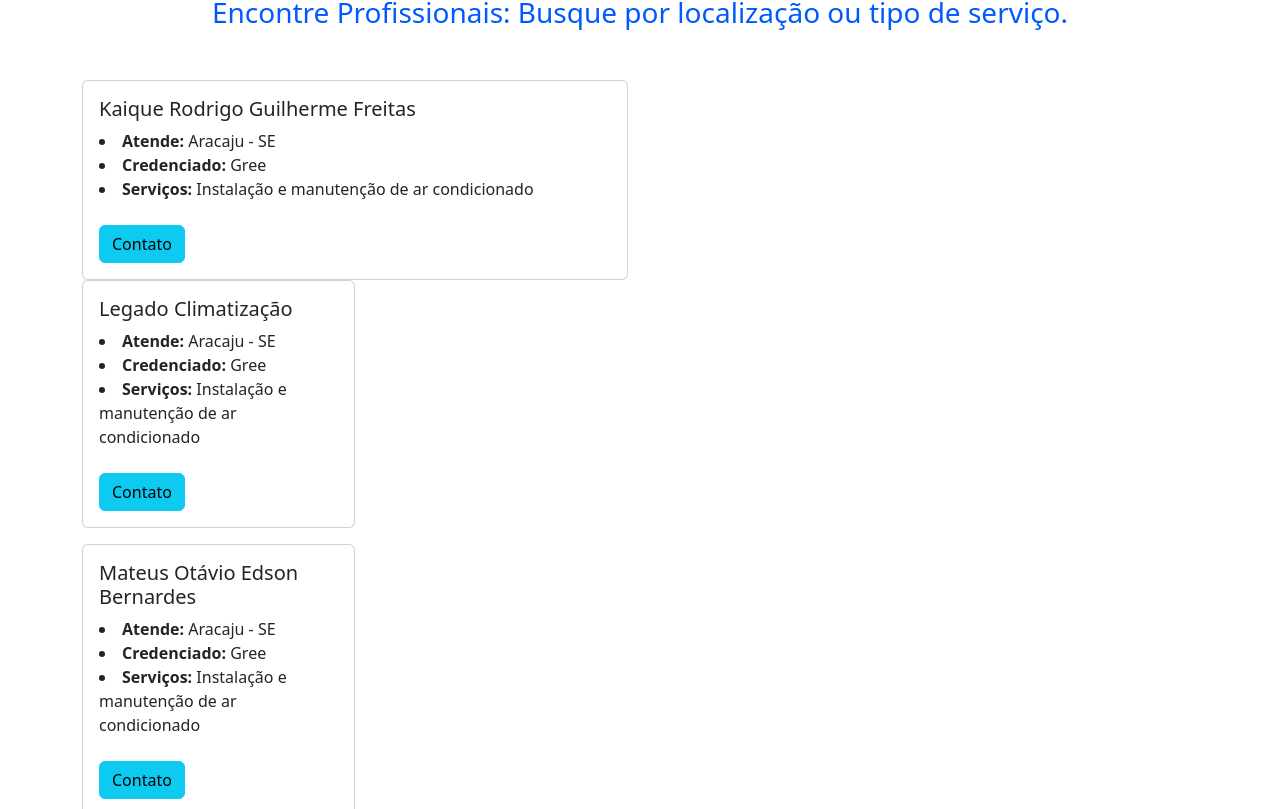
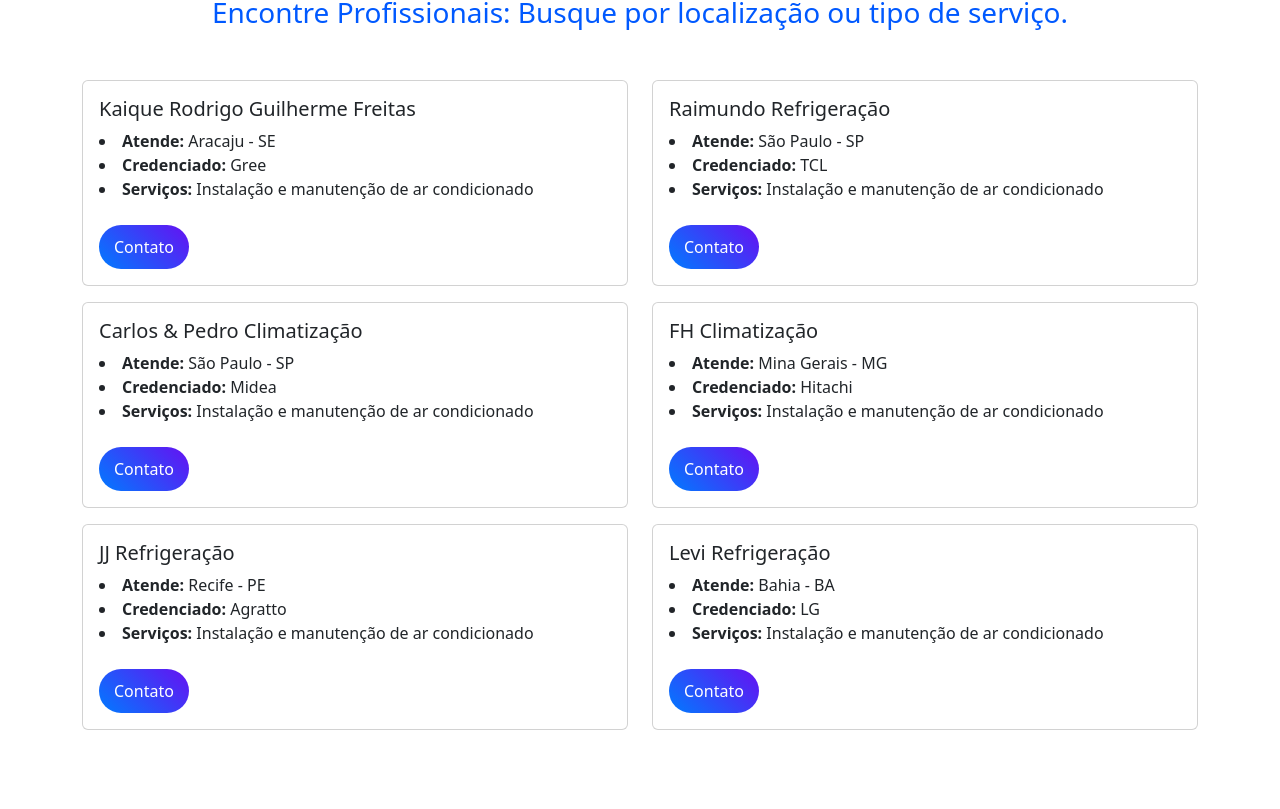
Before and after one commit to App-Server/99frio, a Nuxt app: page / in a window 1280 px wide. Shown: the part 771-1580 px from the top of the page. Built offline with nearby package versions, Linux system fonts and the light colour scheme.

Commit message:
add-layout

```diff
--- a/components/Banner.vue
+++ b/components/Banner.vue
@@ -15,7 +15,7 @@
                             </p>
                             <p> Uma plataforma que facilita a conexão entre usuários e profissionais especializados na instalação de ar condicionado em sua região. </p>
                             <div class="d-grid gap-2">
-                                <NuxtLink to="/cadastro" class="btn btn-primary">Sou instalador e quero cadastrar</NuxtLink>
+                                <NuxtLink to="/cadastro" class="btn btn-gradient">Sou instalador e quero cadastrar</NuxtLink>
                             </div>
                         </div>
                     </div>
@@ -59,4 +59,58 @@
     width: 100%;
     height: 100%;
 }
+
+.card-custom {
+    border: none;
+    border-radius: 12px;
+    overflow: hidden;
+    box-shadow: 0 4px 8px rgba(0, 0, 0, 0.1);
+    transition: transform 0.3s ease-in-out;
+    min-height: 300px; /* Garantir uma altura mínima consistente */
+}
+
+.card-custom:hover {
+    transform: translateY(-5px);
+    box-shadow: 0 6px 12px rgba(0, 0, 0, 0.15);
+}
+
+.card-header-custom {
+    background: linear-gradient(45deg, #d4af37, #c68e17); /* Dourado para o Plano Basic */
+    color: white;
+    text-align: center;
+    padding: 15px;
+    font-weight: bold;
+}
+
+.btn-gradient {
+    background: linear-gradient(45deg, #007bff, #6610f2); /* Gradiente no botão */
+    border: none;
+    color: white;
+    padding: 10px 15px;
+    font-size: 16px;
+    border-radius: 50px;
+    transition: 0.3s;
+}
+
+.btn-gradient:hover {
+    background: linear-gradient(45deg, #0056b3, #520dc2);
+    transform: scale(1.05);
+    color: white;
+}
+
+/* Novo estilo para o botão do Plano Basic (dourado) */
+.btn-basic {
+    background: linear-gradient(45deg, #d4af37, #c68e17);
+    border: none;
+    color: white;
+    padding: 10px 15px;
+    font-size: 16px;
+    border-radius: 50px;
+    transition: 0.3s;
+}
+
+.btn-basic:hover {
+    background: linear-gradient(45deg, #b5893f, #9c7c28);
+    transform: scale(1.05);
+}
 </style>
--- a/components/Instaladores.vue
+++ b/components/Instaladores.vue
@@ -4,7 +4,7 @@
             <h3 class="d-flex justify-content-center" style="color: #0059FF;">Encontre Profissionais: Busque por localização ou tipo de serviço.</h3>
             <div class="porqueescolher">
                 <div class="row" style="margin-top: 50px;">
-                    <div class="col-sm-6 mb-4">
+                    <div class="col-sm-6 mb-3 mb-sm-3">
                         <div class="card">
                         <div class="card-body">
                             <h5>Kaique Rodrigo Guilherme Freitas</h5>
@@ -12,169 +12,73 @@
                             <li> <strong> Credenciado: </strong> Gree</li>
                             <li> <strong> Serviços: </strong>Instalação e manutenção de ar condicionado</li>
                             <br>
-                            <NuxtLink to="/kaique" class="btn btn-info">Contato</NuxtLink>
-                        </div>
-                        </div>
-                        <div class="col-sm-6 mb-3">
-                        <div class="card">
-                            <div class="card-body">
-                                <h5>Legado Climatização</h5>
-                                <li> <strong> Atende: </strong> Aracaju - SE</li>
-                                    <li> <strong> Credenciado: </strong> Gree</li>
-                                    <li> <strong> Serviços: </strong>Instalação e manutenção de ar condicionado</li>
-                                    <br>
-                                    <NuxtLink to="/kaique" class="btn btn-info">Contato</NuxtLink>
-                                </div>
-                            </div>
-                        </div>
-                        <div class="col-sm-6 mb-3">
-                        <div class="card">
-                        <div class="card-body">
-                            <h5>Mateus Otávio Edson Bernardes</h5>
-                           <li> <strong> Atende: </strong> Aracaju - SE</li>
-                            <li> <strong> Credenciado: </strong> Gree</li>
-                            <li> <strong> Serviços: </strong>Instalação e manutenção de ar condicionado</li>
-                            <br>
-                            <NuxtLink to="/kaique" class="btn btn-info">Contato</NuxtLink>
+                            <NuxtLink to="/kaique" class="btn btn-gradient">Contato</NuxtLink>
                         </div>
                         </div>
                     </div>
-                    <div class="col-sm-6 mb-3">
+                    <div class="col-sm-6">
                         <div class="card">
                         <div class="card-body">
-                            <h5>Iago Enzo João Monteiro</h5>
-                           <li> <strong> Atende: </strong> Aracaju - SE</li>
-                            <li> <strong> Credenciado: </strong> Gree</li>
+                            <h5>Raimundo Refrigeração</h5>
+                           <li> <strong> Atende: </strong> São Paulo - SP</li>
+                            <li> <strong> Credenciado: </strong> TCL</li>
                             <li> <strong> Serviços: </strong>Instalação e manutenção de ar condicionado</li>
                             <br>
-                            <NuxtLink to="/kaique" class="btn btn-info">Contato</NuxtLink>
+                            <NuxtLink to="/kaique" class="btn btn-gradient">Contato</NuxtLink>
                         </div>
                         </div>
                     </div>
-                    <div class="col-sm-6 mb-3">
+                    <div class="col-sm-6">
                         <div class="card">
                         <div class="card-body">
-                            <h5>Noah Nelson Gabriel Caldeira</h5>
-                           <li> <strong> Atende: </strong> Aracaju - SE</li>
-                            <li> <strong> Credenciado: </strong> Gree</li>
+                            <h5>Carlos & Pedro Climatização</h5>
+                           <li> <strong> Atende: </strong> São Paulo - SP</li>
+                            <li> <strong> Credenciado: </strong>Midea</li>
                             <li> <strong> Serviços: </strong>Instalação e manutenção de ar condicionado</li>
                             <br>
-                            <NuxtLink to="/kaique" class="btn btn-info">Contato</NuxtLink>
+                            <NuxtLink to="/kaique" class="btn btn-gradient">Contato</NuxtLink>
                         </div>
                         </div>
                     </div>
-                    <div class="col-sm-6 mb-3">
+                    <!--  -->
+                    <div class="col-sm-6 mb-3 mb-sm-3">
                         <div class="card">
                         <div class="card-body">
-                            <h5>Rodrigo Kaique Rezende</h5>
-                           <li> <strong> Atende: </strong> Aracaju - SE</li>
-                            <li> <strong> Credenciado: </strong> Gree</li>
+                            <h5>FH Climatização</h5>
+                           <li> <strong> Atende: </strong> Mina Gerais - MG</li>
+                            <li> <strong> Credenciado: </strong>Hitachi</li>
                             <li> <strong> Serviços: </strong>Instalação e manutenção de ar condicionado</li>
                             <br>
-                            <NuxtLink to="/kaique" class="btn btn-info">Contato</NuxtLink>
+                            <NuxtLink to="/kaique" class="btn btn-gradient">Contato</NuxtLink>
                         </div>
                         </div>
                     </div>
-                    <div class="col-sm-6 mb-3">
+                    <div class="col-sm-6 ">
                         <div class="card">
                         <div class="card-body">
-                            <h5>Benício Gael Carlos Eduardo Galvão</h5>
-                           <li> <strong> Atende: </strong> Aracaju - SE</li>
-                            <li> <strong> Credenciado: </strong> Gree</li>
+                            <h5>JJ Refrigeração</h5>
+                           <li> <strong> Atende: </strong> Recife - PE</li>
+                            <li> <strong> Credenciado: </strong>Agratto</li>
                             <li> <strong> Serviços: </strong>Instalação e manutenção de ar condicionado</li>
                             <br>
-                            <NuxtLink to="/kaique" class="btn btn-info">Contato</NuxtLink>
+                            <NuxtLink to="/kaique" class="btn btn-gradient">Contato</NuxtLink>
                         </div>
                         </div>
                     </div>
-                    <div class="col-sm-6 mb-3">
+                    <div class="col-sm-6 ">
                         <div class="card">
                         <div class="card-body">
-                            <h5>Heitor Matheus Vinicius Bernardes</h5>
-                           <li> <strong> Atende: </strong> Aracaju - SE</li>
-                            <li> <strong> Credenciado: </strong> Gree</li>
+                            <h5>Levi Refrigeração</h5>
+                           <li> <strong> Atende: </strong> Bahia - BA</li>
+                            <li> <strong> Credenciado: </strong>LG</li>
                             <li> <strong> Serviços: </strong>Instalação e manutenção de ar condicionado</li>
                             <br>
-                            <NuxtLink to="/kaique" class="btn btn-info">Contato</NuxtLink>
+                            <NuxtLink to="/kaique" class="btn btn-gradient">Contato</NuxtLink>
                         </div>
                         </div>
                     </div>
-                    <div class="col-sm-6 mb-3">
-                        <div class="card">
-                        <div class="card-body">
-                            <h5>Guilherme Ricardo Duarte</h5>
-                           <li> <strong> Atende: </strong> Aracaju - SE</li>
-                            <li> <strong> Credenciado: </strong> Gree</li>
-                            <li> <strong> Serviços: </strong>Instalação e manutenção de ar condicionado</li>
-                            <br>
-                            <NuxtLink to="/kaique" class="btn btn-info">Contato</NuxtLink>
-                        </div>
-                        </div>
-                    </div>
-                    <div class="col-sm-6 mb-3">
-                        <div class="card">
-                        <div class="card-body">
-                            <h5>Joaquim Sebastião Edson Brito</h5>
-                           <li> <strong> Atende: </strong> Aracaju - SE</li>
-                            <li> <strong> Credenciado: </strong> Gree</li>
-                            <li> <strong> Serviços: </strong>Instalação e manutenção de ar condicionado</li>
-                            <br>
-                            <NuxtLink to="/kaique" class="btn btn-info">Contato</NuxtLink>
-                        </div>
-                        </div>
-                    </div>
-                    <div class="col-sm-6 mb-3">
-                        <div class="card">
-                        <div class="card-body">
-                            <h5>Julio Henrique da Conceição</h5>
-                           <li> <strong> Atende: </strong> Aracaju - SE</li>
-                            <li> <strong> Credenciado: </strong> Gree</li>
-                            <li> <strong> Serviços: </strong>Instalação e manutenção de ar condicionado</li>
-                            <br>
-                            <NuxtLink to="/kaique" class="btn btn-info">Contato</NuxtLink>
-                        </div>
-                        </div>
-                    </div>
-                    <div class="col-sm-6 mb-3">
-                        <div class="card">
-                        <div class="card-body">
-                            <h5>Caio Noah Aparício</h5>
-                           <li> <strong> Atende: </strong> Aracaju - SE</li>
-                            <li> <strong> Credenciado: </strong> Gree</li>
-                            <li> <strong> Serviços: </strong>Instalação e manutenção de ar condicionado</li>
-                            <br>
-                            <NuxtLink to="/kaique" class="btn btn-info">Contato</NuxtLink>
-                        </div>
-                        </div>
-                    </div>
-                    <div class="col-sm-6 mb-3">
-                        <div class="card">
-                            <div class="card-body">
-                                <h5>Osvaldo Oliver Barros</h5>
-                                <li> <strong> Atende: </strong> Aracaju - SE</li>
-                                    <li> <strong> Credenciado: </strong> Gree</li>
-                                    <li> <strong> Serviços: </strong>Instalação e manutenção de ar condicionado</li>
-                                    <br>
-                                    <NuxtLink to="/kaique" class="btn btn-info">Contato</NuxtLink>
-                            </div>
-                            </div>
-                    </div>
-                    <div class="col-sm-6 mb-3">
-                        <div class="card">
-                        <div class="card-body">
-                            <h5>Lucca Mateus Kevin Novaes</h5>
-                           <li> <strong> Atende: </strong> Aracaju - SE</li>
-                            <li> <strong> Credenciado: </strong> Gree</li>
-                            <li> <strong> Serviços: </strong>Instalação e manutenção de ar condicionado</li>
-                            <br>
-                            <NuxtLink to="/kaique" class="btn btn-info">Contato</NuxtLink>
-                        </div>
-                        </div>
-                    </div>
+                </div>
 
-                    </div>
-
-                </div>
             </div>
         </div>
     </div>
--- a/pages/kaique.vue
+++ b/pages/kaique.vue
@@ -1,56 +1,114 @@
 <template>
     <div>
-        <div class="container" style="margin-top: 30px;">
-            <div class="col-sm-12 mb-3 mb-sm-3">
-                <div class="card">
-                    <div class="card-body">
-                        <h5>Kaique Rodrigo Guilherme Freitas</h5>
-                        ⭐⭐⭐⭐⭐
-                        <li> <strong> Atende: </strong> Aracaju - SE</li>
-                        <li> <strong> Credenciado: </strong> Gree</li>
-                        <li> <strong> Serviços: </strong>Instalação e manutenção de ar condicionado e assitência tecnica</li>
-                        <li> <strong> Emitir Nota Fiscal: </strong>Sim</li>
-                        <li> <strong> Tipo de atendimento: </strong>Atendemos residências e empresas</li>
-                        <li> <strong> Endereço: </strong>R. Campo do Brito, 331 - 13 de Julho, Aracaju - SE, 49020-590</li>
-                        <br>
+        <header class="bg-primary text-white text-center py-4">
+        <h1>Kaique Rodrigo Guilherme Freitas</h1>
+        <p>⭐⭐⭐⭐⭐</p>
+    </header>
 
-                        <div class="d-grid gap-2 d-md-flex">
-                            <NuxtLink to="/kaique" class="btn btn-outline-primary">whatsapp</NuxtLink>
-                            <button class="btn btn-outline-primary" type="button">Instagram</button>
-                            <button class="btn btn-outline-primary" type="button">Site</button>
+    <div class="container my-5">
+        <div class="row align-items-center">
+            <div class="col-md-6">
+                <img src="https://www.easyserv.com.br/wp-content/uploads/2022/06/orcamento-instalacao-de-ar-condicionado.jpg" class="img-fluid rounded" alt="Instalação de ar-condicionado">
             </div>
-                        <br>
-                        <div class="row">
-                            <div class="col-sm-6 mb-3 mb-sm-0">
-                                <div class="card-body">
-                                    <img src="/assets/instalacao-de-ar-condicionado-cpt.jpg" class="img-fluid" alt="Instalação de ar-condicionado"><br>
-                                </div>
-                            </div>
-
-                            <div class="col-sm-6">
-                                <div class="card-body">
-                                    <img src="/assets/ar-condicionado-sem-furar-parede-jpeg.webp" class="img-fluid" alt="Ar-condicionado sem furar parede"><br>
+            <div class="col-md-6">
+                <h3>Atende: Aracaju - SE</h3>
+                <p><strong>Credenciado:</strong> Gree</p>
+                <p><strong>Serviços:</strong> Instalação, manutenção e assistência técnica</p>
+                <p><strong>Emitir Nota Fiscal:</strong> Sim</p>
+                <p><strong>Tipo de atendimento:</strong> Residencial e Empresarial</p>
+                <p><strong>Endereço:</strong> R. Campo do Brito, 331 - 13 de Julho, Aracaju - SE</p>
             </div>
         </div>
     </div>
 
-                        <div class="row">
-                            <div class="col-sm-6 mb-3 mb-sm-0">
-                                <div class="card-body">
-                                    <img src="/assets/empresa.jpg" class="img-fluid" alt="Instalação de ar-condicionado"><br>
+    <div class="container text-center my-4">
+        <h3>Entre em Contato</h3>
+        <div class="d-flex justify-content-center gap-3">
+            <a href="#" class="btn btn-gradient">WhatsApp</a>
+            <a href="#" class="btn btn-gradient">Instagram</a>
+            <a href="#" class="btn btn-gradient">Visitar Site</a>
         </div>
     </div>
 
-                            <div class="col-sm-6">
-                                <div class="card-body">
-                                    <img src="/assets/como-instalar-ar-condicionado.jpg" class="img-fluid" alt="Ar-condicionado sem furar parede"><br>
+    <div class="container my-5">
+        <h3 class="text-center">Portfólio de Trabalhos</h3>
+        <div class="row text-center">
+            <div class="col-md-4">
+                <img src="https://guia.ar/wp-content/uploads/2020/12/Benefits-of-Hiring-a-Professional-for-AC-Repair-1024x683.jpg" class="img-fluid rounded mb-3" alt="Trabalho realizado">
             </div>
+            <div class="col-md-4">
+                <img src="https://www.guide-climatisation.com/wp-content/uploads/2021/02/installation-de-climatisation-5.webp" class="img-fluid rounded mb-3" alt="Instalação de ar-condicionado">
             </div>
+            <div class="col-md-4">
+                <img src="https://www.dreamlandsdesign.com/wp-content/uploads/2018/07/Everything-You-Need-to-Know-About-Air-Conditioning-Installation-740x493.jpg" class="img-fluid rounded mb-3" alt="Manutenção de ar-condicionado">
             </div>
+            <div class="col-md-4">
+                <img src="https://guia.ar/wp-content/uploads/2020/12/Benefits-of-Hiring-a-Professional-for-AC-Repair-1024x683.jpg" class="img-fluid rounded mb-3" alt="Trabalho realizado">
             </div>
+            <div class="col-md-4">
+                <img src="https://www.guide-climatisation.com/wp-content/uploads/2021/02/installation-de-climatisation-5.webp" class="img-fluid rounded mb-3" alt="Instalação de ar-condicionado">
+            </div>
+            <div class="col-md-4">
+                <img src="https://www.dreamlandsdesign.com/wp-content/uploads/2018/07/Everything-You-Need-to-Know-About-Air-Conditioning-Installation-740x493.jpg" class="img-fluid rounded mb-3" alt="Manutenção de ar-condicionado">
             </div>
         </div>
     </div>
         <Footer />
     </div>
 </template>
+
+<style>
+    .card-custom {
+        border: none;
+        border-radius: 12px;
+        overflow: hidden;
+        box-shadow: 0 4px 8px rgba(0, 0, 0, 0.1);
+        transition: transform 0.3s ease-in-out;
+        min-height: 300px; /* Garantir uma altura mínima consistente */
+    }
+
+    .card-custom:hover {
+        transform: translateY(-5px);
+        box-shadow: 0 6px 12px rgba(0, 0, 0, 0.15);
+    }
+
+    .card-header-custom {
+        background: linear-gradient(45deg, #d4af37, #c68e17); /* Dourado para o Plano Basic */
+        color: white;
+        text-align: center;
+        padding: 15px;
+        font-weight: bold;
+    }
+
+    .btn-gradient {
+        background: linear-gradient(45deg, #007bff, #6610f2); /* Gradiente no botão */
+        border: none;
+        color: white;
+        padding: 10px 15px;
+        font-size: 16px;
+        border-radius: 50px;
+        transition: 0.3s;
+    }
+
+    .btn-gradient:hover {
+        background: linear-gradient(45deg, #0056b3, #520dc2);
+        transform: scale(1.05);
+        color: white;
+    }
+
+    /* Novo estilo para o botão do Plano Basic (dourado) */
+    .btn-basic {
+        background: linear-gradient(45deg, #d4af37, #c68e17);
+        border: none;
+        color: white;
+        padding: 10px 15px;
+        font-size: 16px;
+        border-radius: 50px;
+        transition: 0.3s;
+    }
+
+    .btn-basic:hover {
+        background: linear-gradient(45deg, #b5893f, #9c7c28);
+        transform: scale(1.05);
+    }
+</style>
```
Also changed, not shown: components/Navbar.vue (+57 -1 lines). Lines whose indentation alone changed are shown as unchanged.
